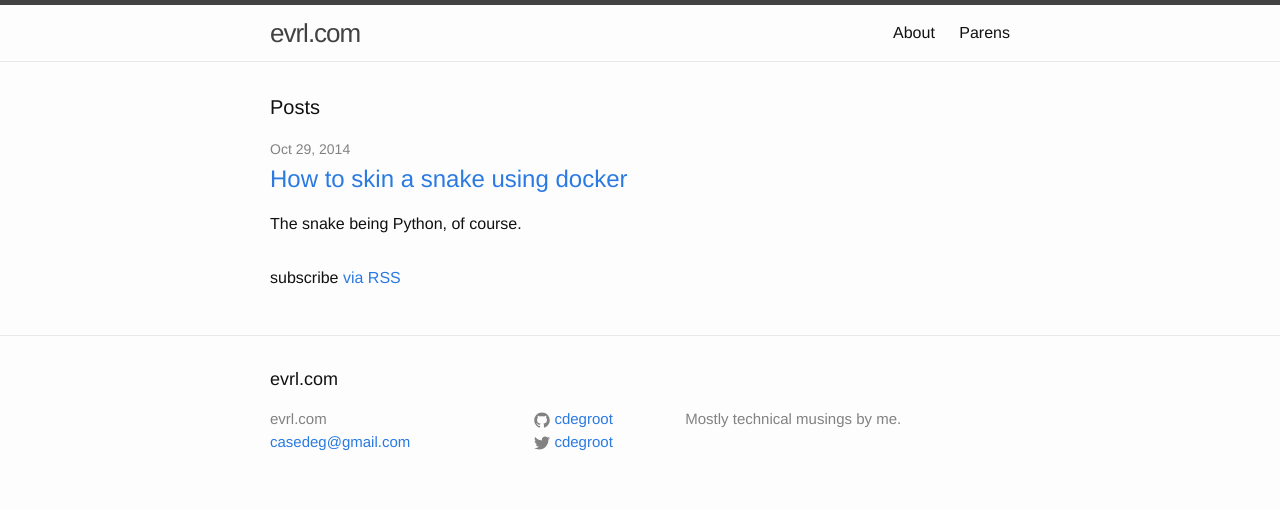
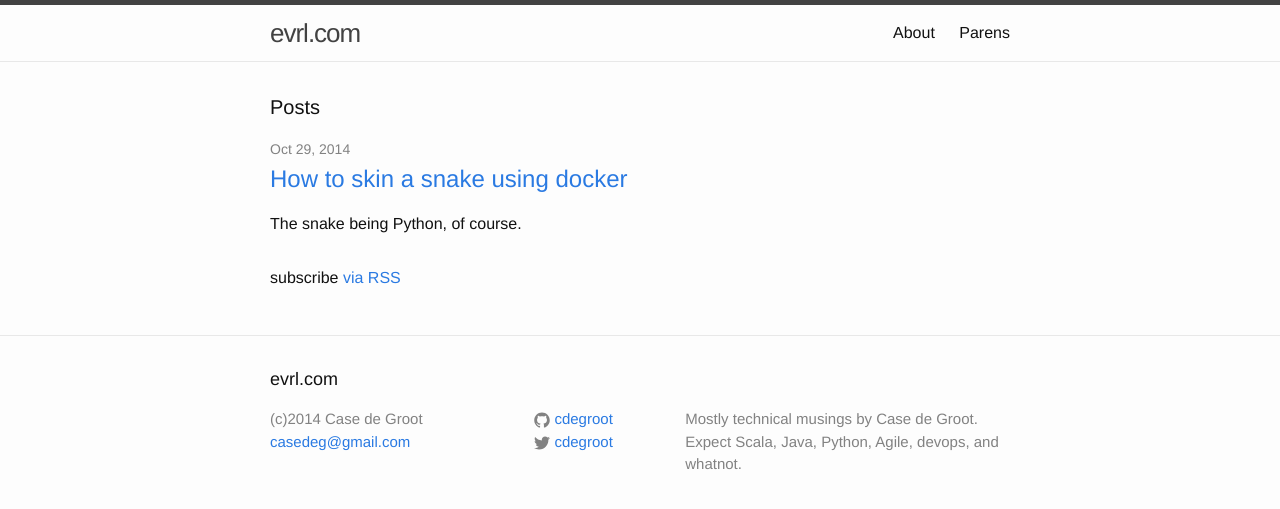
Before and after one commit to cdegroot/evrl, a Jekyll site: the page built from index.html, in a window 1280 px wide. Shown: the top 509 px of the page. Built offline with Jekyll 4.4.1, drawn with Linux system fonts in a browser that asks for light colours.

Commit message:
Fix metadata a bit

```diff
--- a/_config.yml
+++ b/_config.yml
@@ -2,7 +2,8 @@
 title: evrl.com
 email: casedeg@gmail.com
 description: > # this means to ignore newlines until "baseurl:"
-  Mostly technical musings by me.
+  Mostly technical musings by Case de Groot. Expect Scala, Java, Python,
+  Agile, devops, and whatnot.
 baseurl: "" # the subpath of your site, e.g. /blog/
 url: "http://evrl.com" # the base hostname & protocol for your site
 twitter_username: cdegroot
--- a/_includes/footer.html
+++ b/_includes/footer.html
@@ -7,7 +7,7 @@
     <div class="footer-col-wrapper">
       <div class="footer-col  footer-col-1">
         <ul class="contact-list">
-          <li>{{ site.title }}</li>
+          <li>(c)2014 Case de Groot</li>
           <li><a href="mailto:{{ site.email }}">{{ site.email }}</a></li>
         </ul>
       </div>
```
